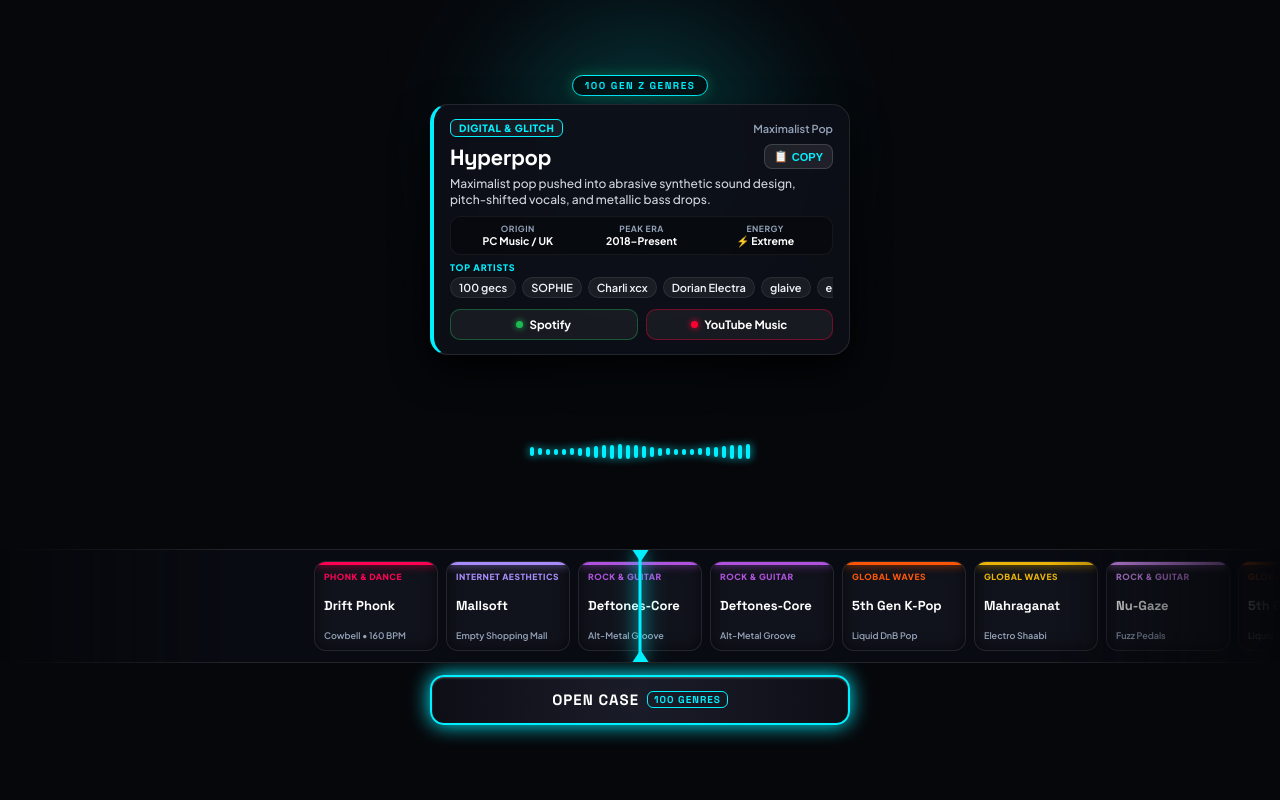
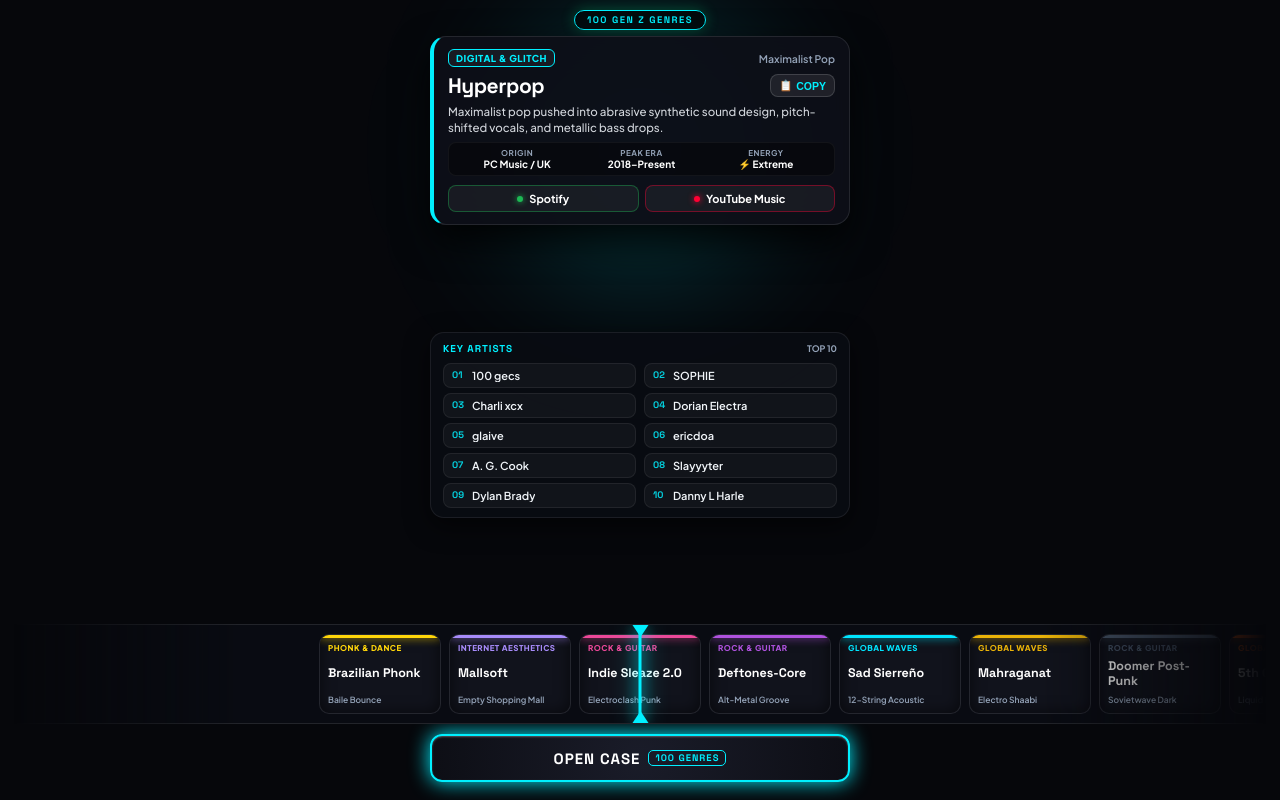
Before and after one commit to reneorense/GenZ-genre-roulette, a plain HTML site: page index.html in a window 1280 px wide. Drawn offline with Linux system fonts and the light colour scheme.

Commit message:
Update index.html

```diff
--- a/index.html
+++ b/index.html
@@ -40,17 +40,17 @@
       background-color: var(--bg);
       color: var(--text);
       font-family: 'Plus Jakarta Sans', sans-serif;
-      height: 100vh;
+      height: 100dvh;
       display: flex;
       flex-direction: column;
-      justify-content: space-evenly;
+      justify-content: space-between;
       align-items: center;
       overflow: hidden;
       position: relative;
-      padding: 8px 0;
+      padding: 10px 14px 18px;
     }
 
-    /* Ambient Dynamic Glow */
+    /* Ambient Glow */
     .ambient-glow {
       position: absolute;
       top: -30px;
@@ -65,21 +65,21 @@
       transition: background 0.35s ease;
     }
 
-    /* Top Information Section */
+    /* Top Information Card */
     .top-section {
       position: relative;
       z-index: 2;
       width: 100%;
-      padding: 0 16px;
+      max-width: 420px;
       display: flex;
       flex-direction: column;
       align-items: center;
-      gap: 8px;
+      gap: 6px;
     }
 
     .badge {
       font-family: 'Space Grotesk', sans-serif;
-      font-size: 10px;
+      font-size: 9.5px;
       font-weight: 800;
       letter-spacing: 1.5px;
       text-transform: uppercase;
@@ -94,14 +94,13 @@
 
     .info-card {
       width: 100%;
-      max-width: 420px;
       background: var(--card-bg);
       border: 1px solid rgba(255, 255, 255, 0.1);
       border-left: 4px solid var(--active-color);
       backdrop-filter: blur(20px);
       -webkit-backdrop-filter: blur(20px);
-      border-radius: 18px;
-      padding: 14px 16px;
+      border-radius: 16px;
+      padding: 12px 14px;
       display: flex;
       flex-direction: column;
       gap: 7px;
@@ -120,20 +119,20 @@
     }
 
     .category-pill {
-      font-size: 10px;
+      font-size: 9.5px;
       font-weight: 800;
       text-transform: uppercase;
       letter-spacing: 0.5px;
       color: var(--active-color);
       background: rgba(255, 255, 255, 0.05);
       border: 1px solid var(--active-color);
-      padding: 2px 8px;
+      padding: 2px 7px;
       border-radius: 6px;
       transition: all 0.35s ease;
     }
 
     .vibe-text {
-      font-size: 11px;
+      font-size: 10.5px;
       color: var(--text-muted);
       font-weight: 600;
     }
@@ -142,12 +141,12 @@
       display: flex;
       align-items: center;
       justify-content: space-between;
-      gap: 10px;
+      gap: 8px;
     }
 
     .genre-name {
       font-family: 'Space Grotesk', sans-serif;
-      font-size: 22px;
+      font-size: 21px;
       font-weight: 800;
       color: #ffffff;
       line-height: 1.1;
@@ -159,8 +158,8 @@
       border: 1px solid rgba(255, 255, 255, 0.15);
       color: var(--active-color);
       border-radius: 8px;
-      padding: 5px 9px;
-      font-size: 11px;
+      padding: 4px 8px;
+      font-size: 10.5px;
       font-weight: 700;
       cursor: pointer;
       display: flex;
@@ -176,21 +175,19 @@
     }
 
     .genre-description {
-      font-size: 12px;
+      font-size: 11.5px;
       line-height: 1.35;
       color: #d1d5db;
-      min-height: 32px;
     }
 
-    /* Meta Details Pill Grid */
     .genre-quick-stats {
       display: grid;
       grid-template-columns: repeat(3, 1fr);
-      gap: 6px;
-      background: rgba(0, 0, 0, 0.35);
-      padding: 6px 8px;
-      border-radius: 10px;
-      border: 1px solid rgba(255, 255, 255, 0.06);
+      gap: 4px;
+      background: rgba(0, 0, 0, 0.4);
+      padding: 5px 8px;
+      border-radius: 8px;
+      border: 1px solid rgba(255, 255, 255, 0.05);
     }
 
     .stat-box {
@@ -201,7 +198,7 @@
     }
 
     .stat-label {
-      font-size: 8.5px;
+      font-size: 8px;
       font-weight: 700;
       color: var(--text-muted);
       text-transform: uppercase;
@@ -209,55 +206,15 @@
     }
 
     .stat-value {
-      font-size: 10.5px;
+      font-size: 10px;
       font-weight: 700;
       color: #ffffff;
       white-space: nowrap;
     }
 
-    /* Top 10 Artists Scroll Container */
-    .artists-section {
-      display: flex;
-      flex-direction: column;
-      gap: 4px;
-    }
-
-    .artists-header {
-      font-size: 9px;
-      font-weight: 800;
-      color: var(--active-color);
-      text-transform: uppercase;
-      letter-spacing: 0.8px;
-      transition: color 0.35s ease;
-    }
-
-    .artists-scroll-row {
+    .links-row {
       display: flex;
       gap: 6px;
-      overflow-x: auto;
-      padding-bottom: 2px;
-      scrollbar-width: none;
-    }
-
-    .artists-scroll-row::-webkit-scrollbar {
-      display: none;
-    }
-
-    .artist-chip {
-      background: rgba(255, 255, 255, 0.06);
-      border: 1px solid rgba(255, 255, 255, 0.08);
-      border-radius: 12px;
-      padding: 3px 8px;
-      font-size: 11px;
-      font-weight: 600;
-      white-space: nowrap;
-      color: #f1f5f9;
-    }
-
-    /* Music Streaming Links */
-    .links-row {
-      display: flex;
-      gap: 8px;
       margin-top: 2px;
     }
 
@@ -267,15 +224,15 @@
       align-items: center;
       justify-content: center;
       gap: 6px;
-      padding: 7px 10px;
-      border-radius: 10px;
-      font-size: 11.5px;
+      padding: 6px 8px;
+      border-radius: 8px;
+      font-size: 11px;
       font-weight: 700;
       text-decoration: none;
       color: #ffffff;
       background: rgba(255, 255, 255, 0.05);
       border: 1px solid rgba(255, 255, 255, 0.1);
-      transition: transform 0.15s ease, background 0.2s ease, border-color 0.2s ease;
+      transition: transform 0.15s ease;
     }
 
     .music-link-btn.spotify {
@@ -297,8 +254,8 @@
     }
 
     .music-dot {
-      width: 7px;
-      height: 7px;
+      width: 6px;
+      height: 6px;
       border-radius: 50%;
     }
 
@@ -306,31 +263,84 @@
     .ytmusic .music-dot { background: var(--ytmusic); box-shadow: 0 0 6px var(--ytmusic); }
 
     /* =========================================================
-       CENTER AUDIO SPECTRUM VISUALIZER
+       MIDDLE SECTION: TOP 10 ARTISTS 2-COLUMN GRID
        ========================================================= */
-    .visualizer-stage {
+    .artists-board {
       position: relative;
+      z-index: 2;
       width: 100%;
-      max-width: 380px;
-      height: 60px;
+      max-width: 420px;
+      background: rgba(10, 12, 19, 0.85);
+      border: 1px solid rgba(255, 255, 255, 0.08);
+      border-radius: 14px;
+      padding: 9px 12px;
+      display: flex;
+      flex-direction: column;
+      gap: 6px;
+      box-shadow: 0 8px 24px rgba(0, 0, 0, 0.6);
+    }
+
+    .artists-board-header {
+      display: flex;
+      justify-content: space-between;
+      align-items: center;
+      padding-bottom: 2px;
+    }
+
+    .artists-board-title {
+      font-family: 'Space Grotesk', sans-serif;
+      font-size: 10px;
+      font-weight: 800;
+      color: var(--active-color);
+      letter-spacing: 1px;
+      text-transform: uppercase;
+      transition: color 0.35s ease;
+    }
+
+    .artists-board-count {
+      font-size: 9px;
+      color: var(--text-muted);
+      font-weight: 700;
+    }
+
+    .artists-grid {
+      display: grid;
+      grid-template-columns: repeat(2, 1fr);
+      gap: 5px 8px;
+    }
+
+    .artist-item {
+      background: rgba(255, 255, 255, 0.04);
+      border: 1px solid rgba(255, 255, 255, 0.07);
+      border-radius: 8px;
+      padding: 5px 8px;
       display: flex;
       align-items: center;
-      justify-content: center;
-      gap: 4px;
-      z-index: 2;
+      gap: 6px;
+      overflow: hidden;
     }
 
-    .spectrum-bar {
-      width: 4px;
-      height: 12px;
-      background: var(--active-color);
-      border-radius: 4px;
-      box-shadow: 0 0 8px var(--active-color);
-      transition: height 0.08s ease, background 0.35s ease, box-shadow 0.35s ease;
+    .artist-index {
+      font-family: 'Space Grotesk', sans-serif;
+      font-size: 9.5px;
+      font-weight: 800;
+      color: var(--active-color);
+      opacity: 0.85;
+      min-width: 14px;
+      transition: color 0.35s ease;
+    }
+
+    .artist-name {
+      font-size: 11px;
+      font-weight: 600;
+      color: #f1f5f9;
+      white-space: nowrap;
+      overflow: hidden;
+      text-overflow: ellipsis;
     }
 
     /* =========================================================
-       CS:GO / CASINO HORIZONTAL ROLLER SECTION
+       BOTTOM SECTION: CS:GO HORIZONTAL REEL
        ========================================================= */
     .roller-container {
       position: relative;
@@ -338,14 +348,14 @@
       display: flex;
       flex-direction: column;
       align-items: center;
-      gap: 12px;
+      gap: 10px;
       z-index: 2;
     }
 
     .reel-viewport {
       position: relative;
       width: 100%;
-      height: 114px;
+      height: 100px;
       background: #090b12;
       border-top: 1px solid rgba(255, 255, 255, 0.1);
       border-bottom: 1px solid rgba(255, 255, 255, 0.1);
@@ -407,19 +417,19 @@
     }
 
     .reel-card {
-      width: 124px;
-      height: 90px;
+      width: 122px;
+      height: 80px;
       margin: 0 4px;
       background: #11131c;
       border: 1px solid rgba(255, 255, 255, 0.08);
-      border-radius: 12px;
+      border-radius: 10px;
       display: flex;
       flex-direction: column;
       justify-content: space-between;
-      padding: 9px;
+      padding: 8px;
       flex-shrink: 0;
       box-shadow: inset 0 0 15px rgba(0, 0, 0, 0.6);
-      transition: border-color 0.2s ease, transform 0.2s ease;
+      transition: border-color 0.2s ease;
       position: relative;
       overflow: hidden;
     }
@@ -436,7 +446,7 @@
     }
 
     .reel-card .card-cat {
-      font-size: 8.5px;
+      font-size: 8px;
       font-weight: 800;
       text-transform: uppercase;
       color: var(--card-accent, #00ff88);
@@ -448,7 +458,7 @@
 
     .reel-card .card-name {
       font-family: 'Space Grotesk', sans-serif;
-      font-size: 13px;
+      font-size: 12.5px;
       font-weight: 800;
       color: #ffffff;
       line-height: 1.15;
@@ -459,16 +469,16 @@
     }
 
     .reel-card .card-bpm {
-      font-size: 9px;
+      font-size: 8.5px;
       color: var(--text-muted);
       font-weight: 600;
     }
 
     .spin-bar-btn {
-      width: calc(100% - 36px);
+      width: 100%;
       max-width: 420px;
-      height: 50px;
-      border-radius: 14px;
+      height: 48px;
+      border-radius: 12px;
       background: radial-gradient(circle, #1a1c29 0%, #0d0e15 100%);
       border: 2px solid var(--active-color);
       color: #ffffff;
@@ -490,11 +500,11 @@
     }
 
     .spin-bar-btn .btn-sub {
-      font-size: 10px;
+      font-size: 9.5px;
       color: var(--active-color);
       border: 1px solid var(--active-color);
       padding: 1px 6px;
-      border-radius: 6px;
+      border-radius: 5px;
       transition: all 0.35s ease;
     }
   </style>
@@ -509,43 +519,35 @@
     <div class="info-card" id="infoCard">
 
       <div class="card-meta">
-        <span class="category-pill" id="genreCategory">Glitch & Digital</span>
-        <span class="vibe-text" id="genreVibe">Maximalist • High BPM</span>
+        <span class="category-pill" id="genreCategory">Global Waves</span>
+        <span class="vibe-text" id="genreVibe">Afrobeats Log Drums</span>
       </div>
 
       <div class="title-row">
-        <h2 class="genre-name" id="genreTitle">Hyperpop</h2>
+        <h2 class="genre-name" id="genreTitle">Afropiano</h2>
         <button class="copy-btn" id="copyBtn">
           <span id="copyIcon">📋</span>
           <span id="copyText">COPY</span>
         </button>
       </div>
 
-      <p class="genre-description" id="genreDesc">Pushed maximalist, pitch-shifted pop into abrasive, distorted synths and high-BPM chaos.</p>
+      <p class="genre-description" id="genreDesc">West African Afrobeats vocal melodies riding South African Amapiano log drums.</p>
 
-      <!-- Quick Stats Meta Grid -->
       <div class="genre-quick-stats">
         <div class="stat-box">
           <span class="stat-label">ORIGIN</span>
-          <span class="stat-value" id="statOrigin">Internet / PC Music</span>
+          <span class="stat-value" id="statOrigin">Lagos, Nigeria</span>
         </div>
         <div class="stat-box">
           <span class="stat-label">PEAK ERA</span>
-          <span class="stat-value" id="statEra">2019 – Present</span>
+          <span class="stat-value" id="statEra">2021–Present</span>
         </div>
         <div class="stat-box">
           <span class="stat-label">ENERGY</span>
-          <span class="stat-value" id="statEnergy">⚡ Overdrive</span>
+          <span class="stat-value" id="statEnergy">🇳🇬 Vibrant</span>
         </div>
       </div>
 
-      <!-- Top 10 Artists Badges -->
-      <div class="artists-section">
-        <span class="artists-header" id="artistsHeader">Top Artists</span>
-        <div class="artists-scroll-row" id="artistsContainer"></div>
-      </div>
-
-      <!-- Streaming Links -->
       <div class="links-row">
         <a href="#" target="_blank" class="music-link-btn spotify" id="spotifyLink">
           <span class="music-dot"></span> Spotify
@@ -558,9 +560,15 @@
     </div>
   </div>
 
-  <!-- Center Equalizer Visualizer Stage -->
-  <div class="visualizer-stage" id="visualizer">
-    <!-- 28 Spectrum Neon Bars -->
+  <!-- Middle Section: Top 10 Artists (2 Columns x 5 Rows) -->
+  <div class="artists-board">
+    <div class="artists-board-header">
+      <span class="artists-board-title" id="artistsBoardTitle">Key Artists</span>
+      <span class="artists-board-count">TOP 10</span>
+    </div>
+    <div class="artists-grid" id="artistsGrid">
+      <!-- 10 Artists dynamically populated -->
+    </div>
   </div>
 
   <!-- Bottom CS:GO Slot Roller Section -->
@@ -664,6 +672,7 @@
       { name: "Nu-Metalcore", color: "#b91c1c", category: "Rock & Guitar", vibe: "Turntable Breakdowns", origin: "US / Australia", era: "2019–Present", energy: "🤘 Heavy", artists: ["Bad Omens", "Spiritbox", "Tallah", "Alpha Wolf", "Loathe", "Void of Vision", "Tetrarch", "Ocean Grove", "Graphic Nature", "Dealer"], desc: "Modern metalcore incorporating early 2000s turntablism and hip-hop cadences." },
 
       // 6. Global Internet Hybrids & Regional Waves (76-90)
+      { name: "Modern P-Pop", color: "#ff007f", category: "Global Waves", vibe: "Pinoy Pop Wave", origin: "Philippines", era: "2020–Present", energy: "✨ Euphoric", artists: ["SB19", "BINI", "ALAMAT", "G22", "KAIA", "BGYO", "VXON", "HORI7ON", "FELIP", "Josh Cullen"], desc: "Filipino pop blending Western and K-pop production styles with Pinoy vocal harmonies and vibrant youth choreography." },
       { name: "Amapiano", color: "#ffcc00", category: "Global Waves", vibe: "Log Drum Groove", origin: "Johannesburg, SA", era: "2019–Present", energy: "🪵 Log Drum", artists: ["Uncle Waffles", "Kabza De Small", "DJ Maphorisa", "Focalistic", "Tyler ICU", "Musa Keys", "Young Stunna", "DBN Gogo", "Major League DJz", "Daliwonga"], desc: "South African house subgenre with deep basslines and rattling log drum percussion." },
       { name: "Afropiano", color: "#f59e0b", category: "Global Waves", vibe: "Afrobeats Log Drums", origin: "Lagos, Nigeria", era: "2021–Present", energy: "🇳🇬 Vibrant", artists: ["Asake", "Burna Boy", "Rema", "Davido", "Fireboy DML", "Kizz Daniel", "Seyi Vibez", "BNXN", "Victony", "Shallipopi"], desc: "West African Afrobeats vocal melodies riding South African Amapiano log drums." },
       { name: "Corridos Tumbados", color: "#10b981", category: "Global Waves", vibe: "Brass Horn Trap", origin: "Mexico / US", era: "2020–Present", energy: "🇲🇽 Brass", artists: ["Peso Pluma", "Natanael Cano", "Junior H", "Fuerza Regida", "Gabito Ballesteros", "Xavi", "Oscar Maydon", "Chino Pacas", "Luis R Conriquez", "Tito Double P"], desc: "Traditional Mexican corrido instruments (requinto, brass) fused with trap 808s." },
@@ -681,9 +690,9 @@
       { name: "French Afro-Trap", color: "#3b82f6", category: "Global Waves", vibe: "Afro Beats Rap", origin: "Paris, France", era: "2016–Present", energy: "🇫🇷 Bouncy", artists: ["MHD", "Naza", "Keblack", "Gradur", "Dadju", "Tayc", "Aya Nakamura", "Gazo", "Tiakola", "Franglish"], desc: "African percussion arrangements blended with French trap cadence and melodic flows." },
 
       // 7. Niche Internet Micro-Movements & Aesthetic Waves (91-100)
-      { name: "Dreampunk", color: "#818cf8", category: "Internet Aesthetics", vibe: "Cyberpunk Rain", origin: "Internet / UK", era: "2014–Present", energy: "🌧️ Cyber", artists: ["2814", "HKE", "Telepath", "t e l e p a t h テレパシー能力者", "Remember", "Sangam", "Subaeris", "Viper", "Hong Kong Express", "Rashida Prime"], desc: "Cinematic, rainy-night ambient soundscapes built on pitch-bent synth pads." },
-      { name: "Dungeon Synth", color: "#65a30d", category: "Internet Aesthetics", vibe: "Lo-Fi Fantasy RPG", origin: "Bandcamp", era: "2018–Present", energy: "🏰 Medieval", artists: ["Hole Dweller", "Morten Art", "Depressive Silence", "Old Tower", "Erang", "Fief", "Secret Stairways", "Quest Master", "Thangorodrim", "Gargoyle"], desc: "Lo-fi electronic music simulating fantasy RPG soundtracks and retro gaming lore." },
-      { name: "Weirdcore Pop", color: "#e879f9", category: "Internet Aesthetics", vibe: "Liminal Childhood", origin: "TikTok / YouTube", era: "2020–Present", energy: "🧸 Surreal", artists: ["Jack Stauber", "Bo En", "Kikuo", "Oliver Buckland", "In Love With A Ghost", "Bill Wurtz", "The Caretaker", "Vundabar", "Graham Kartna", "Nelward"], desc: "Surreal pop songs using detached child-like delivery and vintage keyboards." },
+      { name: "Indonesian Indie Pop", color: "#f59e0b", category: "Global Waves", vibe: "Melodic Indie", origin: "Indonesia", era: "2018–Present", energy: "🌊 Mellow", artists: ["Tulus", "Nadin Amizah", "Reality Club", "Pamungkas", "Hindia", "Ardhito Pramono", "Isyana Sarasvati", "Raisa", "Kunto Aji", "Rich Brian"], desc: "Heartfelt, poetic Indonesian songwriting blending indie-folk with modern pop production." },
+      { name: "Malaysian Pop/Hip-Hop", color: "#22c55e", category: "Global Waves", vibe: "Malay Flow", origin: "Malaysia", era: "2019–Present", energy: "🔥 Urban", artists: ["Joe Flizzow", "Yonnyboii", "Alif", "SonaOne", "Zynakal", "Kaka Azraff", "Aina Abdul", "Naim Daniel", "Luqman Podolski", "Aiman Tino"], desc: "Dynamic fusion of Malay language lyrics with contemporary hip-hop and commercial pop beats." },
+      { name: "T-Pop (Thai Wave)", color: "#8b5cf6", category: "Global Waves", vibe: "Modern T-Pop", origin: "Thailand", era: "2020–Present", energy: "✨ Polished", artists: ["PP Krit", "Billkin", "4EVE", "PIXXIE", "ALLY", "Trinity", "Atlas", "Jeff Satur", "Ink Waruntorn", "Bodyslam"], desc: "Highly polished Thai pop featuring dramatic vocal ballads and high-concept idol choreography." },
       { name: "Vapor Twitch", color: "#06b6d4", category: "Internet Aesthetics", vibe: "Granular Chops", origin: "Australia / US", era: "2016–Present", energy: "🔮 Granular", artists: ["Flume", "Quiet Bison", "DROELOE", "San Holo", "Medasin", "Kasbo", "Petit Biscuit", "What So Not", "Ford.", "Inzo"], desc: "Granular synthesis, micro-chops, and off-grid experimental electronic grooves." },
       { name: "Hypnagogic Pop", color: "#f9a8d4", category: "Internet Aesthetics", vibe: "Faded Radio Tape", origin: "US Indie", era: "2010s–Present", energy: "📼 Nostalgic", artists: ["Ariel Pink", "John Maus", "James Ferraro", "Ducktails", "The Skaters", "Panda Bear", "Sun Araw", "Oneohtrix Point Never", "Toro y Moi", "Neon Indian"], desc: "Nostalgic lo-fi music attempting to recreate radio memories through tape hiss." },
       { name: "Darksynth", color: "#ef4444", category: "Internet Aesthetics", vibe: "Horror Cyberpunk", origin: "France / US", era: "2015–Present", energy: "🩸 Horror", artists: ["Carpenter Brut", "Perturbator", "Dance With the Dead", "GosT", "Mega Drive", "Dan Terminus", "Lorn", "Master Boot Record", "Vector Seven", "Gunship"], desc: "Heavy electronic rock incorporating horror-movie synths and dystopian basslines." },
@@ -693,15 +702,14 @@
       { name: "A.I. Hybrid Pop", color: "#a855f7", category: "Digital & Glitch", vibe: "Montage Voice Wave", origin: "AI Web Communities", era: "2023–Present", energy: "🤖 Cyber", artists: ["Grimes AI", "Ghostwriter", "A.I. Oasis", "Suno Curators", "Udio Experiments", "Holly Herndon", "Yona", "Spawn", "Kowloon Gen", "Algorave Collective"], desc: "Internet-native collages blending AI voice models, sped-up stems, and meme references." }
     ];
 
-    const visualizer = document.getElementById('visualizer');
     const reelViewport = document.getElementById('reelViewport');
     const reelTrack = document.getElementById('reelTrack');
     const spinBtn = document.getElementById('spinBtn');
     const infoCard = document.getElementById('infoCard');
     const glow = document.getElementById('glow');
     const appBadge = document.getElementById('appBadge');
-    const artistsHeader = document.getElementById('artistsHeader');
-    const artistsContainer = document.getElementById('artistsContainer');
+    const artistsBoardTitle = document.getElementById('artistsBoardTitle');
+    const artistsGrid = document.getElementById('artistsGrid');
     const spotifyLink = document.getElementById('spotifyLink');
     const ytMusicLink = document.getElementById('ytMusicLink');
     const copyBtn = document.getElementById('copyBtn');
@@ -719,35 +727,11 @@
 
     let audioCtx = null;
     let isRolling = false;
-    const CARD_WIDTH = 132;
+    const CARD_WIDTH = 130;
     let reelCardsArray = [];
     let currentX = 0;
     let animationFrameId = null;
 
-    // Create 28 Equalizer Visualizer Bars
-    const TOTAL_BARS = 28;
-    const barsArray = [];
-    for (let i = 0; i < TOTAL_BARS; i++) {
-      const bar = document.createElement('div');
-      bar.className = 'spectrum-bar';
-      visualizer.appendChild(bar);
-      barsArray.push(bar);
-    }
-
-    // Spectrum Animation Loop
-    function updateVisualizer(intensity = 0.25) {
-      barsArray.forEach((bar, idx) => {
-        const factor = Math.sin(Date.now() * 0.008 + idx * 0.4) * 0.5 + 0.5;
-        const randomHeight = Math.floor(factor * (intensity * 46) + 6);
-        bar.style.height = `${Math.min(52, Math.max(6, randomHeight))}px`;
-      });
-    }
-
-    let visLoop = setInterval(() => {
-      if (!isRolling) updateVisualizer(0.2);
-    }, 100);
-
-    // Realistic Web Audio FX
     function playTickSound() {
       try {
         if (!audioCtx) audioCtx = new (window.AudioContext || window.webkitAudioContext)();
@@ -793,7 +777,6 @@
       }
     }
 
-    // Build the Card DOM
     function createCardElement(item) {
       const card = document.createElement('div');
       card.className = 'reel-card';
@@ -806,7 +789,6 @@
       return card;
     }
 
-    // Update Top Info Screen
     let lastColor = "";
     function updateDetails(g, forceBump = false) {
       genreTitle.textContent = g.name;
@@ -817,13 +799,16 @@
       statEra.textContent = g.era || "2020s";
       statEnergy.textContent = g.energy || "⚡ High";
 
-      // Render Top 10 Artist Badges
-      artistsContainer.innerHTML = '';
-      g.artists.forEach(artist => {
-        const chip = document.createElement('span');
-        chip.className = 'artist-chip';
-        chip.textContent = artist;
-        artistsContainer.appendChild(chip);
+      // Render Top 10 Artists (2 Columns x 5 Rows Grid)
+      artistsGrid.innerHTML = '';
+      g.artists.forEach((artist, index) => {
+        const item = document.createElement('div');
+        item.className = 'artist-item';
+        item.innerHTML = `
+          <span class="artist-index">${(index + 1).toString().padStart(2, '0')}</span>
+          <span class="artist-name">${artist}</span>
+        `;
+        artistsGrid.appendChild(item);
       });
 
       // Streaming Links
@@ -831,7 +816,7 @@
       spotifyLink.href = `https://open.spotify.com/search/${query}`;
       ytMusicLink.href = `https://music.youtube.com/search?q=${query}`;
 
-      // Update Theme Colors
+      // Update Active Accent
       if (lastColor !== g.color) {
         document.documentElement.style.setProperty('--active-color', g.color);
         glow.style.background = `radial-gradient(circle, ${g.color}55 0%, transparent 70%)`;
@@ -845,7 +830,6 @@
       }
     }
 
-    // Populate Initial Horizontal Reel
     function initReel() {
       reelTrack.innerHTML = '';
       reelCardsArray = [];
@@ -860,7 +844,6 @@
       updateDetails(reelCardsArray[2]);
     }
 
-    // CS:GO Style Spin Simulation
     function spinReel() {
       if (isRolling) return;
       isRolling = true;
@@ -880,7 +863,7 @@
 
       const viewportCenter = reelViewport.offsetWidth / 2;
       const startX = viewportCenter - (2 * CARD_WIDTH + CARD_WIDTH / 2);
-      const randomSubOffset = (Math.random() * 64) - 32;
+      const randomSubOffset = (Math.random() * 60) - 30;
       const targetX = viewportCenter - (WINNING_INDEX * CARD_WIDTH + CARD_WIDTH / 2 + randomSubOffset);
 
       let startTime = null;
@@ -900,9 +883,6 @@
 
         currentX = startX + (targetX - startX) * ease;
         reelTrack.style.transform = `translateX(${currentX}px)`;
-
-        // Turbo visualizer waves while rolling
-        updateVisualizer(1.0 - ease * 0.6);
 
         const currentCenterCardIdx = Math.round((viewportCenter - currentX - CARD_WIDTH / 2) / CARD_WIDTH);
         if (currentCenterCardIdx >= 0 && currentCenterCardIdx < reelCardsArray.length) {
@@ -925,7 +905,6 @@
       animationFrameId = requestAnimationFrame(animateReel);
     }
 
-    // One-Tap Copy Genre Name
     copyBtn.addEventListener('click', async () => {
       const currentGenreName = genreTitle.textContent;
       try {
```
